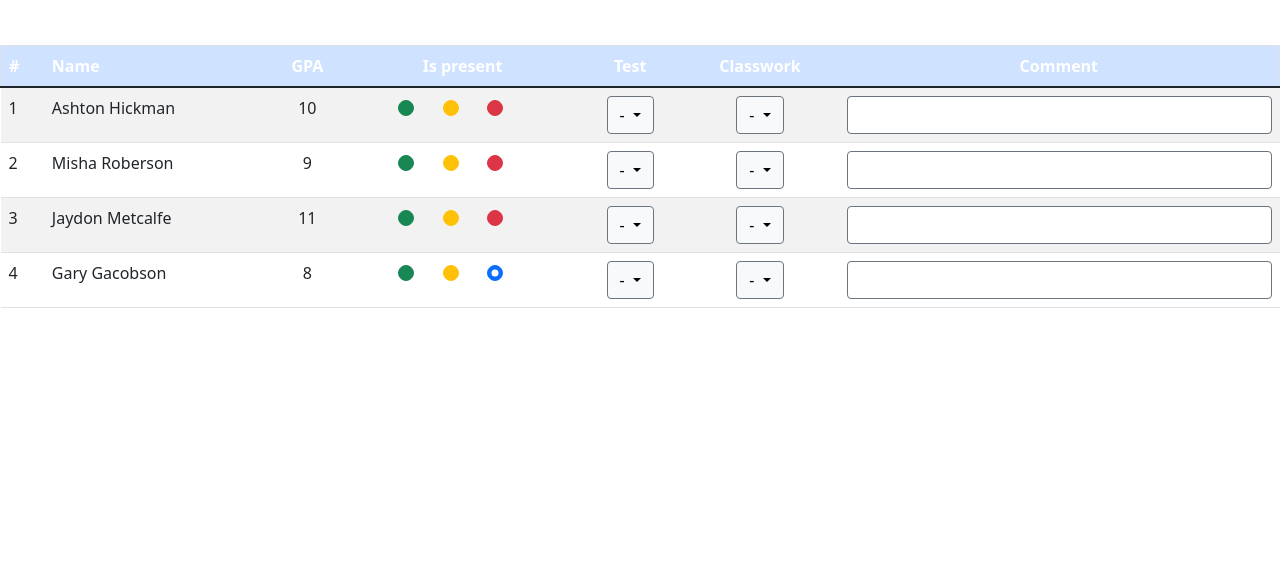
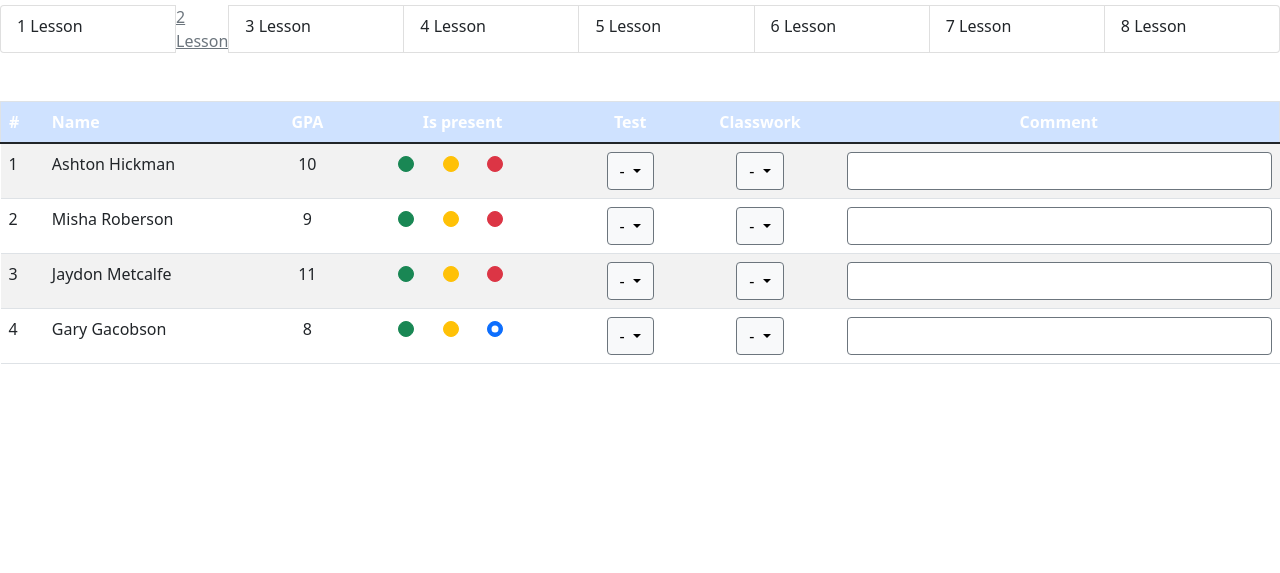
Before and after one commit to Katarina088/hw_19, a plain HTML site: page index.html in a window 1280 px wide. Shown: the part 227-800 px from the top of the page. Drawn offline with nearby package versions, Linux system fonts and the light colour scheme.

Commit message:
Create list links

```diff
--- a/index.html
+++ b/index.html
@@ -56,14 +56,27 @@
       <h1 class="text-center text-uppercase p-5">23 april, tuesday</h1>
     </div>
 
+    <div class="list-group list-group-horizontal">
+      <a href="#" class="list-group-item list-group-item-action link-dark ">
+        1 Lesson
+      </a>
+      <a href="#" class="link-secondary">2 Lesson</a>
+      <a href="#" class="list-group-item list-group-item-action">3 Lesson</a>
+      <a href="#" class="list-group-item list-group-item-action">4 Lesson</a>
+      <a href="#" class="list-group-item list-group-item-action">5 Lesson</a>
+      <a href="#" class="list-group-item list-group-item-action">6 Lesson</a>
+      <a href="#" class="list-group-item list-group-item-action">7 Lesson</a>
+      <a href="#" class="list-group-item list-group-item-action">8 Lesson</a>
+    </div>
+
     <div class="row mt-5">
       <div class="col">
         <table class="table table-striped">
           <thead class="border border-bottom primary">
             <tr class="table-primary text-white text-start border-bottom-0">
               <th scope="col">#</th>
-              <th scope="col">Name</th>
-              <th scope="col" class="text-center">GPA</th>
+              <th scope="col" class="w-15">Name</th>
+              <th scope="col" class="text-center w-15">GPA</th>
               <th scope="col" class="text-center">Is present</th>
               <th scope="col" class="text-center">Test</th>
               <th scope="col" class="text-center">Classwork</th>
```
